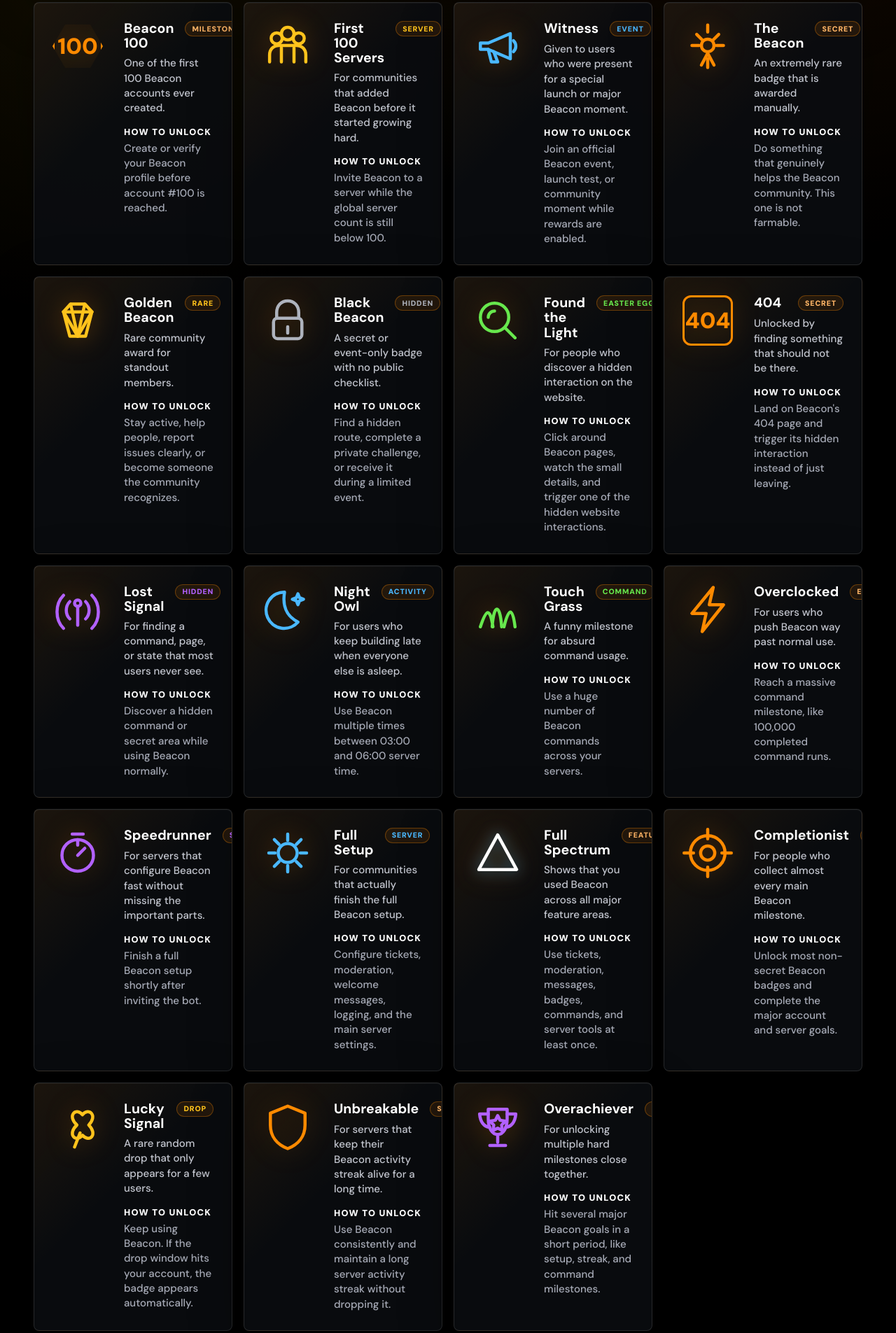
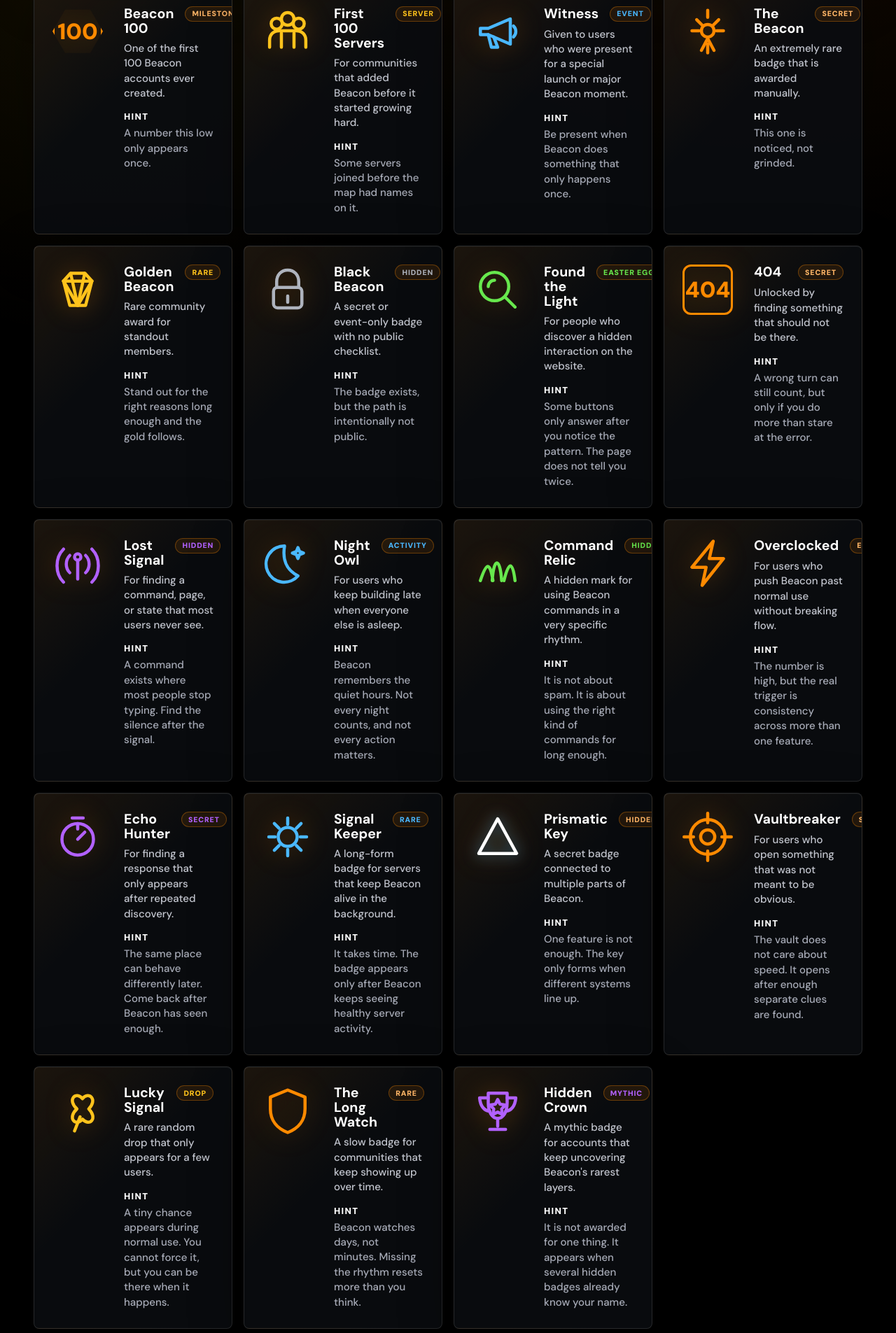
Before and after one commit to sw8tx/beacon, a website: page badges/index.html in a window 1280 px wide. Shown: the part 728-2633 px from the top of the page at 70% size. Drawn offline with Linux system fonts and the light colour scheme.

Commit message:
Make badges more secretive

```diff
--- a/badges/index.html
+++ b/badges/index.html
@@ -38,8 +38,8 @@
           <div>
             <div class="badge-topline"><h2>Beacon Developer</h2><span>Legacy</span></div>
             <p>Official developer badge for people who helped build Beacon itself.</p>
-            <strong>How to unlock</strong>
-            <p class="unlock">Contribute code, systems, design, or infrastructure that ships into the live bot or website.</p>
+            <strong>Hint</strong>
+            <p class="unlock">This badge is reserved for people whose work becomes part of Beacon itself.</p>
           </div>
         </article>
 
@@ -50,8 +50,8 @@
           <div>
             <div class="badge-topline"><h2>Beta User</h2><span>Early</span></div>
             <p>For users who were there before Beacon was fully public.</p>
-            <strong>How to unlock</strong>
-            <p class="unlock">Use Beacon during a beta wave, test new features, and keep the bot in your server while testing is active.</p>
+            <strong>Hint</strong>
+            <p class="unlock">Old testers keep old marks. If you were there before launch, Beacon knows.</p>
           </div>
         </article>
 
@@ -62,8 +62,8 @@
           <div>
             <div class="badge-topline"><h2>Genesis</h2><span>Rare</span></div>
             <p>Marks accounts that joined during Beacon's earliest days.</p>
-            <strong>How to unlock</strong>
-            <p class="unlock">Be one of the first users to connect Beacon before the public rollout is finished.</p>
+            <strong>Hint</strong>
+            <p class="unlock">Only the earliest accounts can carry it. The window closes fast.</p>
           </div>
         </article>
 
@@ -74,8 +74,8 @@
           <div>
             <div class="badge-topline"><h2>First Light</h2><span>Limited</span></div>
             <p>A clean early-user badge for the first wave of Beacon members.</p>
-            <strong>How to unlock</strong>
-            <p class="unlock">Join Beacon while the first 1,000 verified accounts are being recorded.</p>
+            <strong>Hint</strong>
+            <p class="unlock">First light belongs to the first wave. After that, it becomes history.</p>
           </div>
         </article>
 
@@ -84,8 +84,8 @@
           <div>
             <div class="badge-topline"><h2>Beacon 100</h2><span>Milestone</span></div>
             <p>One of the first 100 Beacon accounts ever created.</p>
-            <strong>How to unlock</strong>
-            <p class="unlock">Create or verify your Beacon profile before account #100 is reached.</p>
+            <strong>Hint</strong>
+            <p class="unlock">A number this low only appears once.</p>
           </div>
         </article>
 
@@ -96,8 +96,8 @@
           <div>
             <div class="badge-topline"><h2>First 100 Servers</h2><span>Server</span></div>
             <p>For communities that added Beacon before it started growing hard.</p>
-            <strong>How to unlock</strong>
-            <p class="unlock">Invite Beacon to a server while the global server count is still below 100.</p>
+            <strong>Hint</strong>
+            <p class="unlock">Some servers joined before the map had names on it.</p>
           </div>
         </article>
 
@@ -108,8 +108,8 @@
           <div>
             <div class="badge-topline"><h2>Witness</h2><span>Event</span></div>
             <p>Given to users who were present for a special launch or major Beacon moment.</p>
-            <strong>How to unlock</strong>
-            <p class="unlock">Join an official Beacon event, launch test, or community moment while rewards are enabled.</p>
+            <strong>Hint</strong>
+            <p class="unlock">Be present when Beacon does something that only happens once.</p>
           </div>
         </article>
 
@@ -120,8 +120,8 @@
           <div>
             <div class="badge-topline"><h2>The Beacon</h2><span>Secret</span></div>
             <p>An extremely rare badge that is awarded manually.</p>
-            <strong>How to unlock</strong>
-            <p class="unlock">Do something that genuinely helps the Beacon community. This one is not farmable.</p>
+            <strong>Hint</strong>
+            <p class="unlock">This one is noticed, not grinded.</p>
           </div>
         </article>
 
@@ -132,8 +132,8 @@
           <div>
             <div class="badge-topline"><h2>Golden Beacon</h2><span>Rare</span></div>
             <p>Rare community award for standout members.</p>
-            <strong>How to unlock</strong>
-            <p class="unlock">Stay active, help people, report issues clearly, or become someone the community recognizes.</p>
+            <strong>Hint</strong>
+            <p class="unlock">Stand out for the right reasons long enough and the gold follows.</p>
           </div>
         </article>
 
@@ -144,8 +144,8 @@
           <div>
             <div class="badge-topline"><h2>Black Beacon</h2><span>Hidden</span></div>
             <p>A secret or event-only badge with no public checklist.</p>
-            <strong>How to unlock</strong>
-            <p class="unlock">Find a hidden route, complete a private challenge, or receive it during a limited event.</p>
+            <strong>Hint</strong>
+            <p class="unlock">The badge exists, but the path is intentionally not public.</p>
           </div>
         </article>
 
@@ -156,8 +156,8 @@
           <div>
             <div class="badge-topline"><h2>Found the Light</h2><span>Easter egg</span></div>
             <p>For people who discover a hidden interaction on the website.</p>
-            <strong>How to unlock</strong>
-            <p class="unlock">Click around Beacon pages, watch the small details, and trigger one of the hidden website interactions.</p>
+            <strong>Hint</strong>
+            <p class="unlock">Some buttons only answer after you notice the pattern. The page does not tell you twice.</p>
           </div>
         </article>
 
@@ -166,8 +166,8 @@
           <div>
             <div class="badge-topline"><h2>404</h2><span>Secret</span></div>
             <p>Unlocked by finding something that should not be there.</p>
-            <strong>How to unlock</strong>
-            <p class="unlock">Land on Beacon's 404 page and trigger its hidden interaction instead of just leaving.</p>
+            <strong>Hint</strong>
+            <p class="unlock">A wrong turn can still count, but only if you do more than stare at the error.</p>
           </div>
         </article>
 
@@ -178,8 +178,8 @@
           <div>
             <div class="badge-topline"><h2>Lost Signal</h2><span>Hidden</span></div>
             <p>For finding a command, page, or state that most users never see.</p>
-            <strong>How to unlock</strong>
-            <p class="unlock">Discover a hidden command or secret area while using Beacon normally.</p>
+            <strong>Hint</strong>
+            <p class="unlock">A command exists where most people stop typing. Find the silence after the signal.</p>
           </div>
         </article>
 
@@ -190,8 +190,8 @@
           <div>
             <div class="badge-topline"><h2>Night Owl</h2><span>Activity</span></div>
             <p>For users who keep building late when everyone else is asleep.</p>
-            <strong>How to unlock</strong>
-            <p class="unlock">Use Beacon multiple times between 03:00 and 06:00 server time.</p>
+            <strong>Hint</strong>
+            <p class="unlock">Beacon remembers the quiet hours. Not every night counts, and not every action matters.</p>
           </div>
         </article>
 
@@ -200,10 +200,10 @@
             <svg viewBox="0 0 64 64"><path d="M10 54c8-24 12-24 16 0M25 54c2-30 10-30 12 0M40 54c6-25 11-25 14 0" /></svg>
           </div>
           <div>
-            <div class="badge-topline"><h2>Touch Grass</h2><span>Command</span></div>
-            <p>A funny milestone for absurd command usage.</p>
-            <strong>How to unlock</strong>
-            <p class="unlock">Use a huge number of Beacon commands across your servers.</p>
+            <div class="badge-topline"><h2>Command Relic</h2><span>Hidden</span></div>
+            <p>A hidden mark for using Beacon commands in a very specific rhythm.</p>
+            <strong>Hint</strong>
+            <p class="unlock">It is not about spam. It is about using the right kind of commands for long enough.</p>
           </div>
         </article>
 
@@ -213,9 +213,9 @@
           </div>
           <div>
             <div class="badge-topline"><h2>Overclocked</h2><span>Extreme</span></div>
-            <p>For users who push Beacon way past normal use.</p>
-            <strong>How to unlock</strong>
-            <p class="unlock">Reach a massive command milestone, like 100,000 completed command runs.</p>
+            <p>For users who push Beacon past normal use without breaking flow.</p>
+            <strong>Hint</strong>
+            <p class="unlock">The number is high, but the real trigger is consistency across more than one feature.</p>
           </div>
         </article>
 
@@ -224,10 +224,10 @@
             <svg viewBox="0 0 64 64"><circle cx="32" cy="35" r="20" /><path d="M25 8h14M32 15v7M32 35l9-9" /></svg>
           </div>
           <div>
-            <div class="badge-topline"><h2>Speedrunner</h2><span>Setup</span></div>
-            <p>For servers that configure Beacon fast without missing the important parts.</p>
-            <strong>How to unlock</strong>
-            <p class="unlock">Finish a full Beacon setup shortly after inviting the bot.</p>
+            <div class="badge-topline"><h2>Echo Hunter</h2><span>Secret</span></div>
+            <p>For finding a response that only appears after repeated discovery.</p>
+            <strong>Hint</strong>
+            <p class="unlock">The same place can behave differently later. Come back after Beacon has seen enough.</p>
           </div>
         </article>
 
@@ -236,10 +236,10 @@
             <svg viewBox="0 0 64 64"><path d="M32 8v8M32 48v8M8 32h8M48 32h8M15 15l6 6M43 43l6 6M49 15l-6 6M21 43l-6 6" /><circle cx="32" cy="32" r="12" /></svg>
           </div>
           <div>
-            <div class="badge-topline"><h2>Full Setup</h2><span>Server</span></div>
-            <p>For communities that actually finish the full Beacon setup.</p>
-            <strong>How to unlock</strong>
-            <p class="unlock">Configure tickets, moderation, welcome messages, logging, and the main server settings.</p>
+            <div class="badge-topline"><h2>Signal Keeper</h2><span>Rare</span></div>
+            <p>A long-form badge for servers that keep Beacon alive in the background.</p>
+            <strong>Hint</strong>
+            <p class="unlock">It takes time. The badge appears only after Beacon keeps seeing healthy server activity.</p>
           </div>
         </article>
 
@@ -248,10 +248,10 @@
             <svg viewBox="0 0 64 64"><path d="M32 9L56 53H8z" /></svg>
           </div>
           <div>
-            <div class="badge-topline"><h2>Full Spectrum</h2><span>Feature</span></div>
-            <p>Shows that you used Beacon across all major feature areas.</p>
-            <strong>How to unlock</strong>
-            <p class="unlock">Use tickets, moderation, messages, badges, commands, and server tools at least once.</p>
+            <div class="badge-topline"><h2>Prismatic Key</h2><span>Hidden</span></div>
+            <p>A secret badge connected to multiple parts of Beacon.</p>
+            <strong>Hint</strong>
+            <p class="unlock">One feature is not enough. The key only forms when different systems line up.</p>
           </div>
         </article>
 
@@ -260,10 +260,10 @@
             <svg viewBox="0 0 64 64"><circle cx="32" cy="32" r="22" /><circle cx="32" cy="32" r="9" /><path d="M32 2v12M32 50v12M2 32h12M50 32h12" /></svg>
           </div>
           <div>
-            <div class="badge-topline"><h2>Completionist</h2><span>Hard</span></div>
-            <p>For people who collect almost every main Beacon milestone.</p>
-            <strong>How to unlock</strong>
-            <p class="unlock">Unlock most non-secret Beacon badges and complete the major account and server goals.</p>
+            <div class="badge-topline"><h2>Vaultbreaker</h2><span>Secret</span></div>
+            <p>For users who open something that was not meant to be obvious.</p>
+            <strong>Hint</strong>
+            <p class="unlock">The vault does not care about speed. It opens after enough separate clues are found.</p>
           </div>
         </article>
 
@@ -274,8 +274,8 @@
           <div>
             <div class="badge-topline"><h2>Lucky Signal</h2><span>Drop</span></div>
             <p>A rare random drop that only appears for a few users.</p>
-            <strong>How to unlock</strong>
-            <p class="unlock">Keep using Beacon. If the drop window hits your account, the badge appears automatically.</p>
+            <strong>Hint</strong>
+            <p class="unlock">A tiny chance appears during normal use. You cannot force it, but you can be there when it happens.</p>
           </div>
         </article>
 
@@ -284,10 +284,10 @@
             <svg viewBox="0 0 64 64"><path d="M32 6l22 9v15c0 15-9 25-22 30C19 55 10 45 10 30V15z" /></svg>
           </div>
           <div>
-            <div class="badge-topline"><h2>Unbreakable</h2><span>Streak</span></div>
-            <p>For servers that keep their Beacon activity streak alive for a long time.</p>
-            <strong>How to unlock</strong>
-            <p class="unlock">Use Beacon consistently and maintain a long server activity streak without dropping it.</p>
+            <div class="badge-topline"><h2>The Long Watch</h2><span>Rare</span></div>
+            <p>A slow badge for communities that keep showing up over time.</p>
+            <strong>Hint</strong>
+            <p class="unlock">Beacon watches days, not minutes. Missing the rhythm resets more than you think.</p>
           </div>
         </article>
 
@@ -296,10 +296,10 @@
             <svg viewBox="0 0 64 64"><path d="M20 10h24v12c0 12-5 20-12 20s-12-8-12-20z" /><path d="M20 16H9c1 10 5 16 13 17M44 16h11c-1 10-5 16-13 17M32 42v10M22 56h20" /><path d="M32 18l3 6 7 1-5 5 1 7-6-3-6 3 1-7-5-5 7-1z" /></svg>
           </div>
           <div>
-            <div class="badge-topline"><h2>Overachiever</h2><span>Stacked</span></div>
-            <p>For unlocking multiple hard milestones close together.</p>
-            <strong>How to unlock</strong>
-            <p class="unlock">Hit several major Beacon goals in a short period, like setup, streak, and command milestones.</p>
+            <div class="badge-topline"><h2>Hidden Crown</h2><span>Mythic</span></div>
+            <p>A mythic badge for accounts that keep uncovering Beacon's rarest layers.</p>
+            <strong>Hint</strong>
+            <p class="unlock">It is not awarded for one thing. It appears when several hidden badges already know your name.</p>
           </div>
         </article>
       </section>
```
